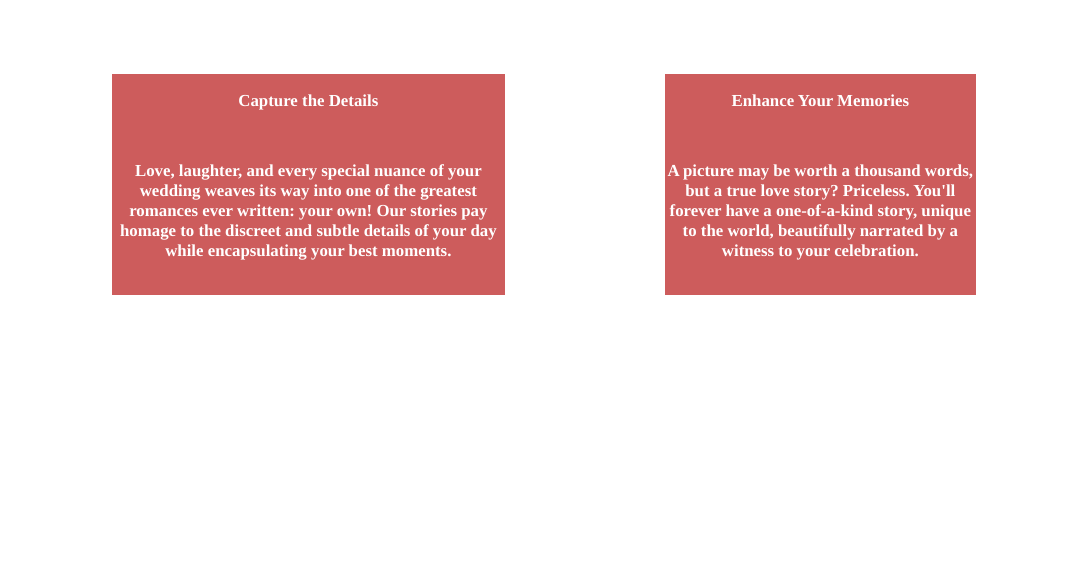
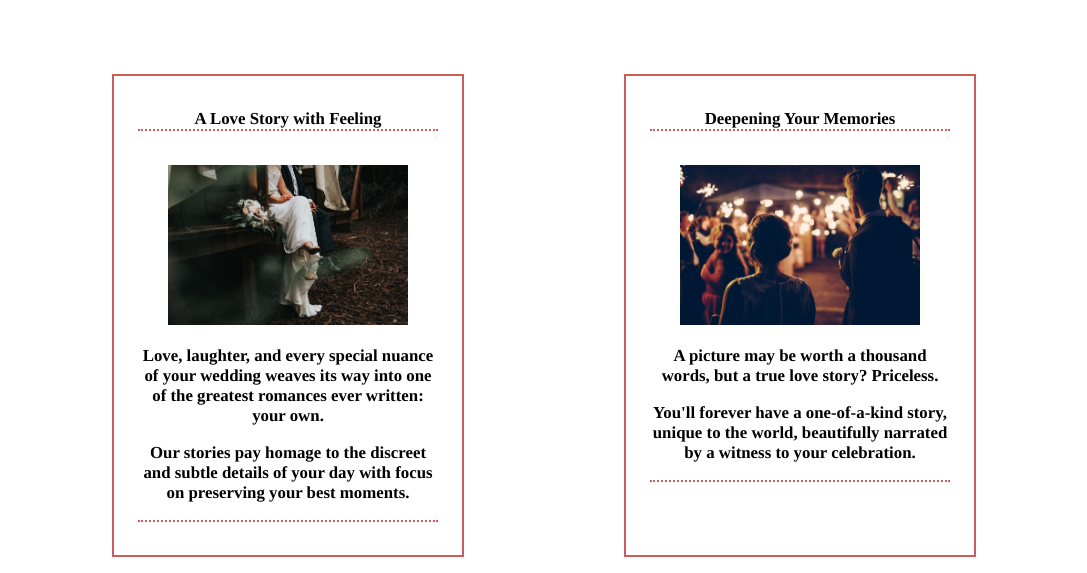
Before and after one commit to Lehla3/weddingwriter, a plain HTML site: page index.html in a window 1280 px wide. Shown: the part 697-1270 px from the top of the page, without its empty margins (96-1183 px from the left). Before the commit the page ends 1008 px from the top, so only its background shows below. Drawn offline with Linux system fonts and the light colour scheme.

Commit message:
Update Highlights

```diff
--- a/index.html
+++ b/index.html
@@ -2,13 +2,13 @@
 <html>
   <head>
     <meta charset="utf-8">
-    <title>The Wedding Writer</title>
+    <title>A Thousand Words - Wedding Stories</title>
     <link href="resources/index.css" rel="stylesheet" type="text/css">
     <link href="https://fonts.googleapis.com/css?family=Amatic+SC:400,700" rel="stylesheet">
   </head>
   <body>
     <!--Nav Banner-->
-      <div class="background">
+      <div class="mainimage">
       <!-- <nav>
 
         <div>
@@ -40,13 +40,17 @@
 <div class="highlights">
         <!--Highlights-->
         <div class="eachhighlight">
-          <h3>Capture the Details<h3>
-          <p>Love, laughter, and every special nuance of your wedding weaves its way into one of the greatest romances ever written: your own! Our stories pay homage to the discreet and subtle details of your day while encapsulating your best moments.</p>
+          <h3>A Love Story with Feeling<h3>
+          <img src="resources/sittingtogether.jpg"></img>
+          <p>Love, laughter, and every special nuance of your wedding weaves its way into one of the greatest romances ever written: your own.</p>
+          <p>Our stories pay homage to the discreet and subtle details of your day with focus on preserving your best moments.</p>
         </div>
 
         <div class="eachhighlight">
-          <h3>Enhance Your Memories<h3>
-          <p>A picture may be worth a thousand words, but a true love story? Priceless. You'll forever have a one-of-a-kind story, unique to the world, beautifully narrated by a witness to your celebration.</p>
+          <h3>Deepening Your Memories<h3>
+          <img src="resources/sparkler.jpg"></img>
+          <p>A picture may be worth a thousand words, but a true love story? Priceless.</p>
+          <p>You'll forever have a one-of-a-kind story, unique to the world, beautifully narrated by a witness to your celebration.</p>
         </div>
         </div>
 
--- a/resources/index.css
+++ b/resources/index.css
@@ -5,7 +5,7 @@ body {
   margin: 0 10%;
   background-color: white;
 }
-.background {
+.mainimage {
   background-image: url(../resources/feature.jpg);
   height: 30rem;
   background-repeat: no-repeat;
@@ -51,11 +51,19 @@ body {
 }
 .eachhighlight {
   font-family: Times;
-  background-color: IndianRed;
-  color: white;
+  border: IndianRed 2px solid;
   font-size: 0.9rem;
   text-align: center;
   display: flex;
   flex-direction: column;
   margin: 1rem 5rem;
+  padding: 1rem 1.5rem;
+  width: 50%;
 }
+.eachhighlight h3 {
+  border-bottom: IndianRed 2px dotted;
+}
+.eachhighlight img {
+  width: 80%;
+  height: auto;
+}
```
Also changed, not shown: resources/banglewrist.jpg (added), resources/fountainpen.jpg (added), resources/sittingtogether.jpg (added), resources/sparkler.jpg (added).
